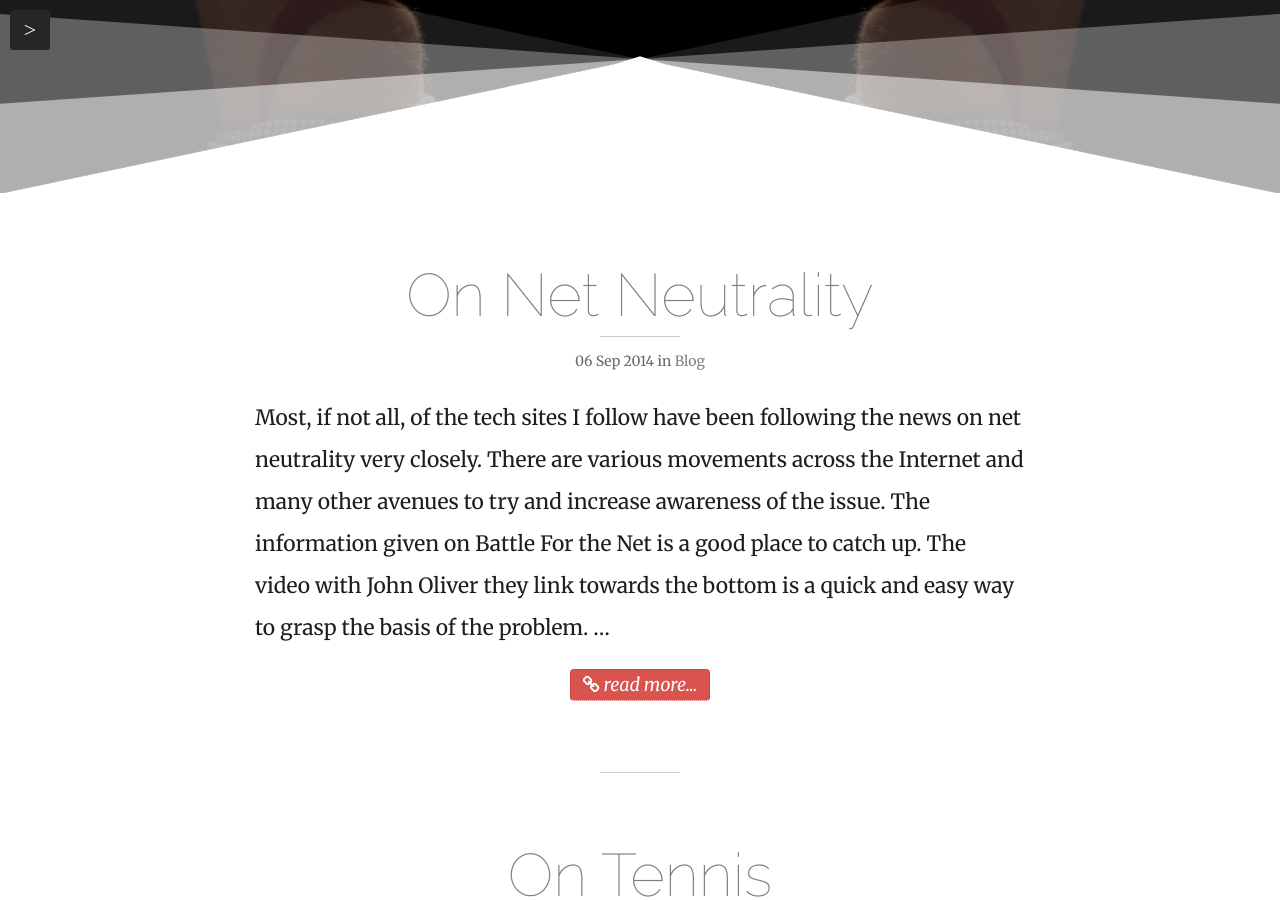
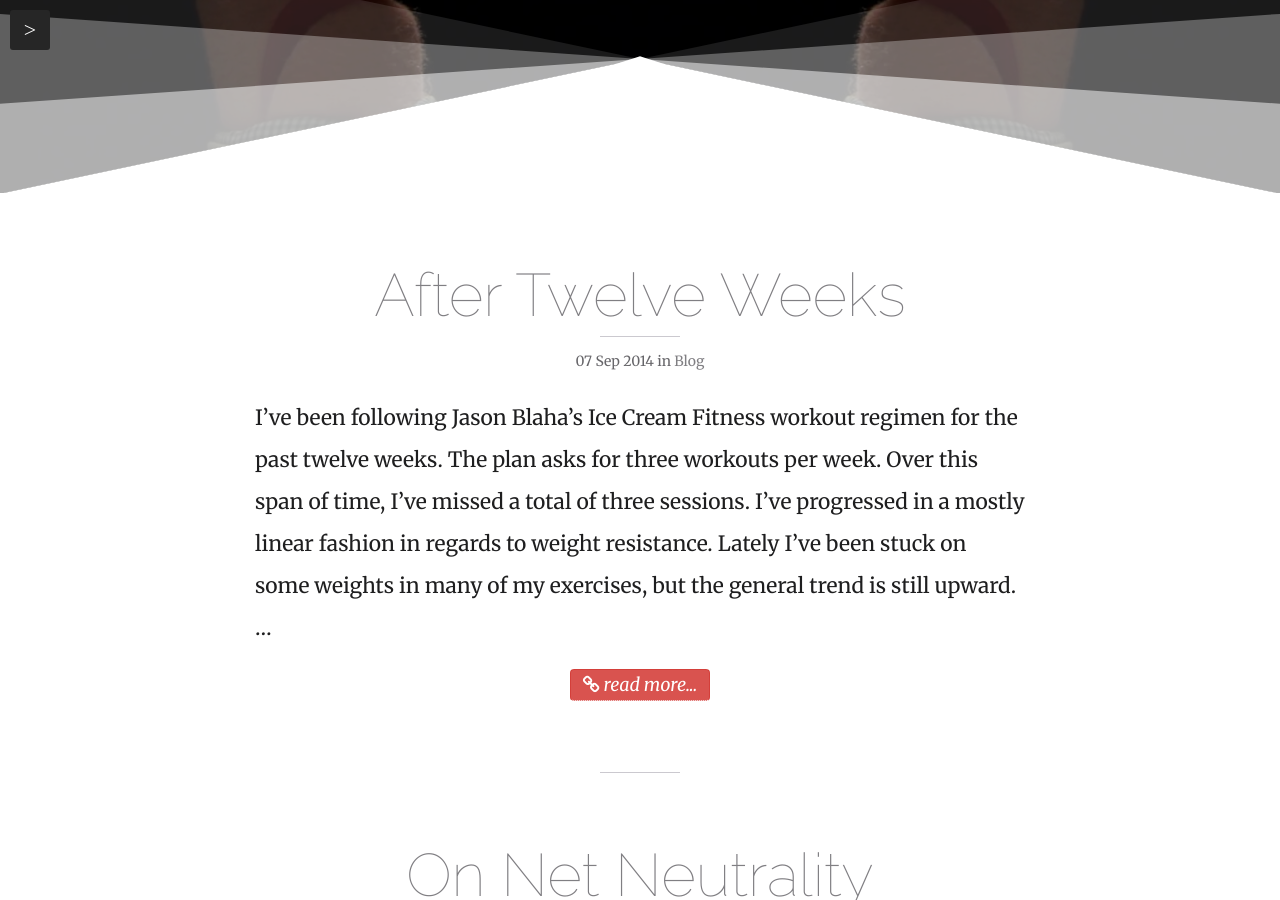
Before and after one commit to kobayash1/kobayash1.github.io, a Jekyll site: the page built from index.html, in a window 1280 px wide and 900 px high, scrolled down 347 px. Built offline with Jekyll 4.4.1, drawn with Linux system fonts in a browser that asks for light colours; nearby versions of some CDN libraries; a script that is not in the unit is left out; the list of posts is cut into pages by our own code; some of the changed text lies outside the part shown.

Commit message:
new post

```diff
--- a/_config.yml
+++ b/_config.yml
@@ -39,7 +39,7 @@ owner:
   google_plus:    https://plus.google.com/u/0/108850678971988903083
 
 # Analytics and webmaster tools stuff goes here
-# google_analytics:  UA-51748465-1
+google_analytics:  UA-51748465-1
 google_verify:
 # https://ssl.bing.com/webmaster/configure/verify/ownership Option 2 content= goes here
 bing_verify:
--- /dev/null
+++ b/_posts/2014-09-07-after-twelve-weeks.md
@@ -0,0 +1,21 @@
+---
+layout: post
+title: "After Twelve Weeks"
+description: "Further transformation"
+category: blog
+comments: true
+headline: "Get Lean Or Die Tryin'"
+share: true
+tags: [blog, fitness, diet]
+---
+I've been following Jason Blaha's Ice Cream Fitness workout regimen for the past twelve weeks.  The plan asks for three workouts per week.  Over this span of time, I've missed a total of three sessions.  I've progressed in a mostly linear fashion in regards to weight resistance.  Lately I've been stuck on some weights in many of my exercises, but the general trend is still upward.
+
+As for the changes to my body, differences abound.  I can't even imagine my former fat self anymore.  What were initially subtle bumps and curves I noticed when showering are now much more prominent and resilient muscles.  Overall, the comparison of me twelve weeks ago with my body as of this morning is quite dramatic.
+
+However, regardless of my progress, I am definitely not finished.  In fact, I don't think I ever will be "finished."  One thing is for sure.  As I continue with my training, I will only get stronger.  I'll be able to lift heavier and heavier, and I can't wait to see what my physique will look like after another 12 weeks!
+
+<figure class="half">
+     <a href="{{ site.url }}/images/06-12.jpg"><img src="{{ site.url }}/images/06-12.jpg"></a>
+     <a href="{{ site.url }}/images/body_by_09-07-14.jpg"><img src="{{ site.url }}/images/body_by_09-07-14.jpg"></a>
+     <figcaption>Left:  Body on June 12; Right:  Body by September 7</figcaption>
+</figure>
```
Also changed, not shown: images/body_by_09-07-14.jpg (added).
